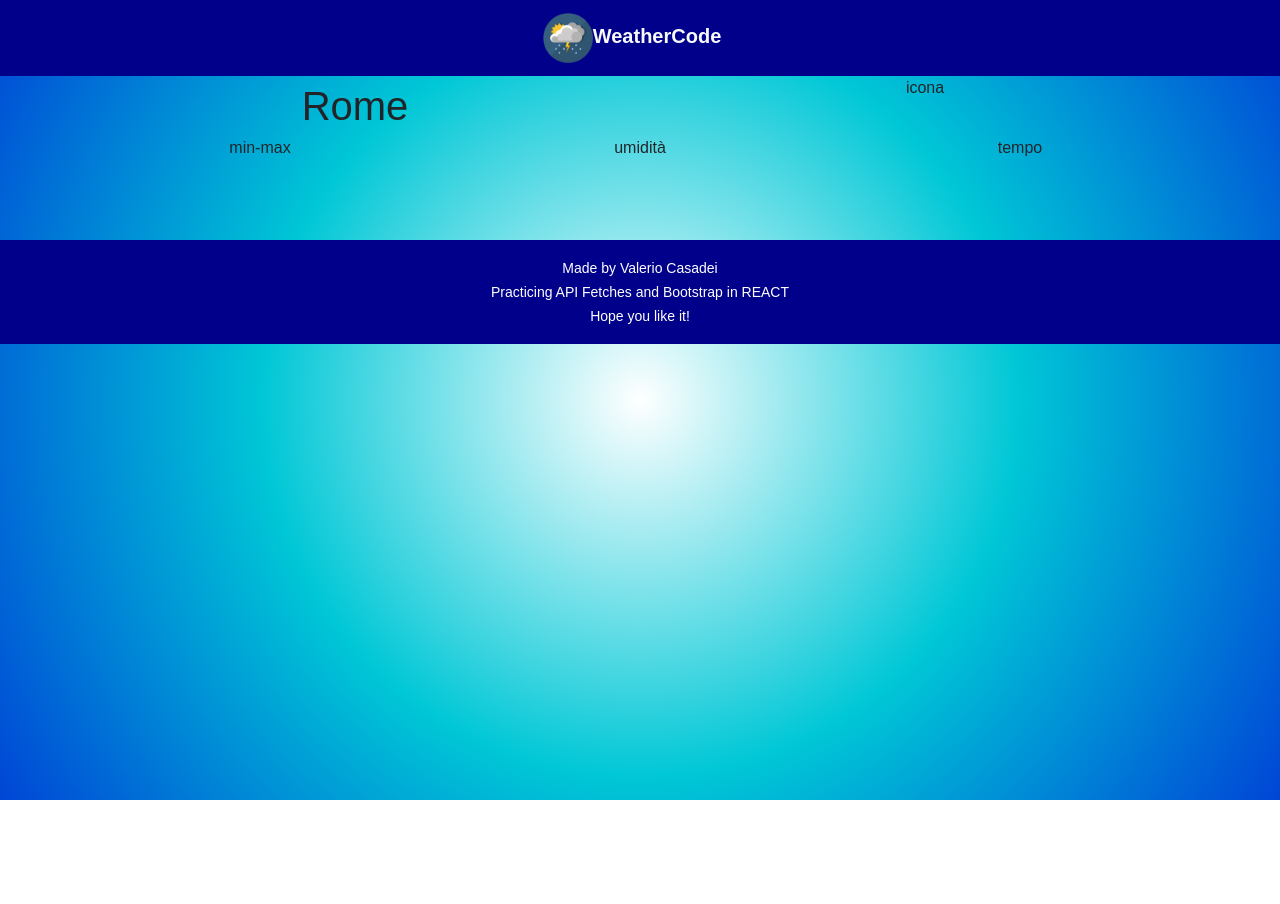
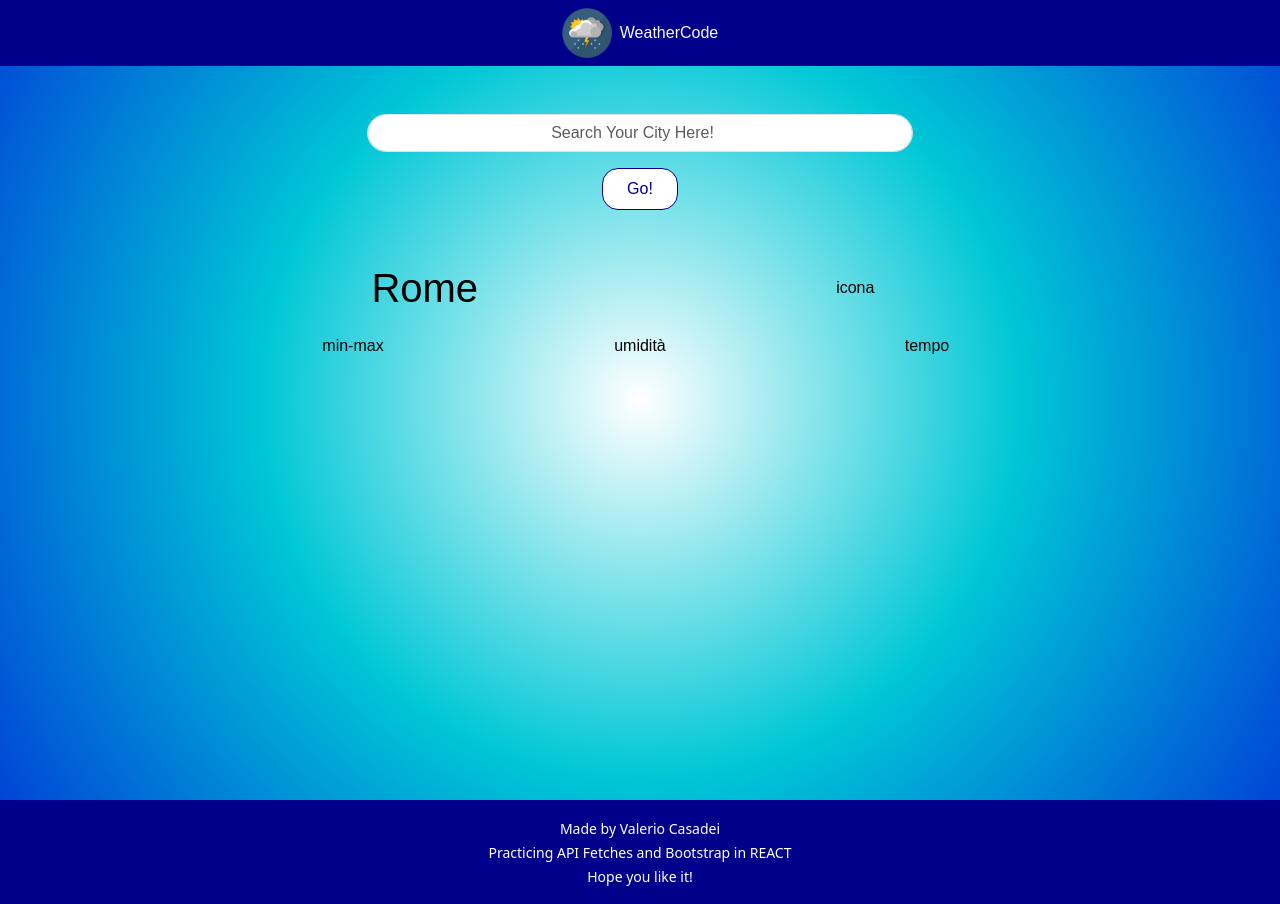
Before and after one commit to ValCas18/weather_app, a React (Create React App) app: page /weather/1 in a window 1280 px wide. Before the commit the page ends 800 px from the top, so only its background shows below. Built offline with nearby package versions, Linux system fonts and the light colour scheme.

Commit message:
Footer position and minor tweaks

```diff
--- a/src/App.css
+++ b/src/App.css
@@ -10,7 +10,8 @@
 
 body {
 	background: rgb(255, 255, 255);
-	background: radial-gradient(circle, rgba(255, 255, 255, 1) 0%, rgba(0, 199, 214, 1) 50%, rgba(0, 69, 214, 1) 100%);
+	background: radial-gradient(circle, rgba(255, 255, 255, 1) 0%, rgba(0, 199, 214, 1) 50%, rgba(0, 69, 214, 1) 100%)
+		fixed;
 }
 
 .bg-darkblue {
@@ -18,16 +19,18 @@ body {
 }
 
 .footer {
-	margin-top: 5em;
+	color: white;
+	margin-top: auto;
 	padding-block: 1em;
 	display: flex;
 	flex-wrap: nowrap;
 	flex-direction: column;
+	align-items: center;
 }
 
 .welcome {
 	font-weight: bold;
-	font-size: 6em;
+	font-size: 8vw;
 }
 
 .welcome-text {
@@ -35,6 +38,11 @@ body {
 	background-size: cover;
 	background-clip: text;
 	color: transparent;
+}
+
+.subtext {
+	color: black;
+	font-size: 3vw;
 }
 
 .button {
@@ -49,3 +57,18 @@ body {
 	color: white;
 	background-color: darkblue;
 }
+
+.weatherCard {
+	color: black;
+	width: 75%;
+	margin: 0 auto;
+	display: flex;
+	flex-direction: column;
+	gap: 1em;
+}
+
+@media screen and (max-width: 767px) {
+	.cardSub {
+		row-gap: 1em;
+	}
+}
--- a/src/App.jsx
+++ b/src/App.jsx
@@ -10,15 +10,15 @@ function App() {
 	return (
 		<>
 			<div className="App">
-				<NavBar />
 				<BrowserRouter>
+					<NavBar />
 					<Routes>
 						<Route path="/" element={<Welcome />} />
 						<Route path="/weather/:city" element={<WeatherCard />} />
 					</Routes>
 				</BrowserRouter>
-				<Footer />
 			</div>
+			<Footer />
 		</>
 	);
 }
--- a/src/components/NavBar.jsx
+++ b/src/components/NavBar.jsx
@@ -1,15 +1,16 @@
 import { Container, Navbar /*Nav, NavDropdown */ } from "react-bootstrap";
 import logo from "../assets/logo.png";
+import { Link } from "react-router-dom";
 
 const NavBar = () => {
 	return (
 		<>
 			<Navbar expand="lg" className="bg-darkblue">
-				<Container className="d-flex justify-content-center">
-					<Navbar.Brand href="#home" className="fw-bold text-light">
+				<Container className="d-flex justify-content-center g-2">
+					<Link to="/" className="d-flex gap-2 text-light align-items-center text-decoration-none">
 						<img src={logo} alt="logo meteo" width={50}></img>
-						WeatherCode
-					</Navbar.Brand>
+						<span>WeatherCode</span>
+					</Link>
 					{/* <Navbar.Toggle aria-controls="basic-navbar-nav" />
 					<Navbar.Collapse id="basic-navbar-nav">
 						<Nav className="me-auto">
--- a/src/components/WeatherCard.jsx
+++ b/src/components/WeatherCard.jsx
@@ -1,29 +1,35 @@
 import React from "react";
 import { Col, Container, Row } from "react-bootstrap";
+import SearchBar from "./SearchBar";
 
 const WeatherCard = () => {
 	return (
-		<Container className="text-dark">
-			<Row>
+		<>
+			<SearchBar />
+			<Container className="mt-5">
+				<div className="weatherCard">
+					<Row className="">
 						<Col xs={12} md={6}>
 							<span className="fs-1">Rome</span>
 						</Col>
-				<Col xs={12} md={6}>
+						<Col xs={12} md={6} className="d-flex align-items-center justify-content-center">
 							<span>icona</span>
 						</Col>
 					</Row>
-			<Row>
+					<Row className="cardSub">
 						<Col xs={12} md={4}>
-					min-max
+							<span>min-max</span>
 						</Col>
 						<Col xs={12} md={4}>
-					umidità
+							<span>umidità</span>
 						</Col>
 						<Col xs={12} md={4}>
-					tempo
+							<span>tempo</span>
 						</Col>
 					</Row>
+				</div>
 			</Container>
+		</>
 	);
 };
 
--- a/src/components/Welcome.jsx
+++ b/src/components/Welcome.jsx
@@ -8,7 +8,7 @@ const Welcome = () => {
 				<div className="welcome-text">
 					<h1 className="welcome">WeatherCode</h1>
 				</div>
-				<h2 className="text-dark m-0">The ultimate weather forecast app!</h2>
+				<h2 className="subtext m-0">The ultimate weather forecast app!</h2>
 				<SearchBar />
 			</div>
 		</>
```
Lines whose indentation alone changed are shown as unchanged.
